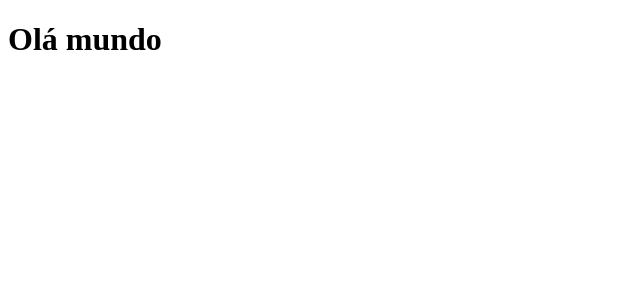
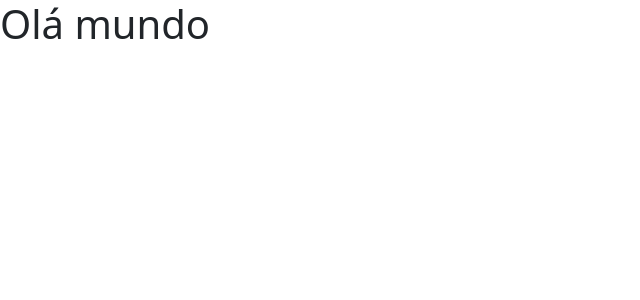
Before and after one commit to carvalhojccs/projeto-sds5, a React (Create React App) app in the folder frontend/: page / in a window 1280 px wide. Shown: the top 300 px of the page, without its empty margins (0-640 px from the left). Built offline with nearby package versions, Linux system fonts and the light colour scheme.

Commit message:
Bootstrap

```diff
--- a/frontend/package.json
+++ b/frontend/package.json
@@ -3,6 +3,7 @@
   "version": "0.1.0",
   "private": true,
   "dependencies": {
+    "@popperjs/core": "^2.10.2",
     "@testing-library/jest-dom": "^5.11.4",
     "@testing-library/react": "^11.1.0",
     "@testing-library/user-event": "^12.1.10",
@@ -10,6 +11,7 @@
     "@types/node": "^12.0.0",
     "@types/react": "^17.0.0",
     "@types/react-dom": "^17.0.0",
+    "bootstrap": "^5.1.3",
     "react": "^17.0.2",
     "react-dom": "^17.0.2",
     "react-scripts": "4.0.3",
--- /dev/null
+++ b/frontend/src/assets/css/styles.css
@@ -0,0 +1,33 @@
+@import url("https://fonts.googleapis.com/css2?family=Ubuntu:wght@300;400;500;700&display=swap");
+:root {
+  --color-primary: #ff8400;
+}
+
+html,
+body {
+  height: 100%;
+  font-family: "Ubuntu", sans-serif;
+}
+
+#root {
+  display: flex;
+  flex-direction: column;
+  height: 100%;
+}
+
+.content {
+  flex: 1 0 auto;
+}
+
+.footer {
+  flex-shrink: 0;
+  text-align: center;
+}
+
+.bg-primary {
+  background-color: var(--color-primary) !important;
+}
+
+.text-primary {
+  color: var(--color-primary) !important;
+}
--- a/frontend/src/index.tsx
+++ b/frontend/src/index.tsx
@@ -1,5 +1,6 @@
 import React from "react";
 import ReactDOM from "react-dom";
+import "bootstrap/dist/css/bootstrap.css";
 import App from "./App";
 
 ReactDOM.render(
```
Also changed, not shown: 1 other file (tests, documents, lock files or other folders).
